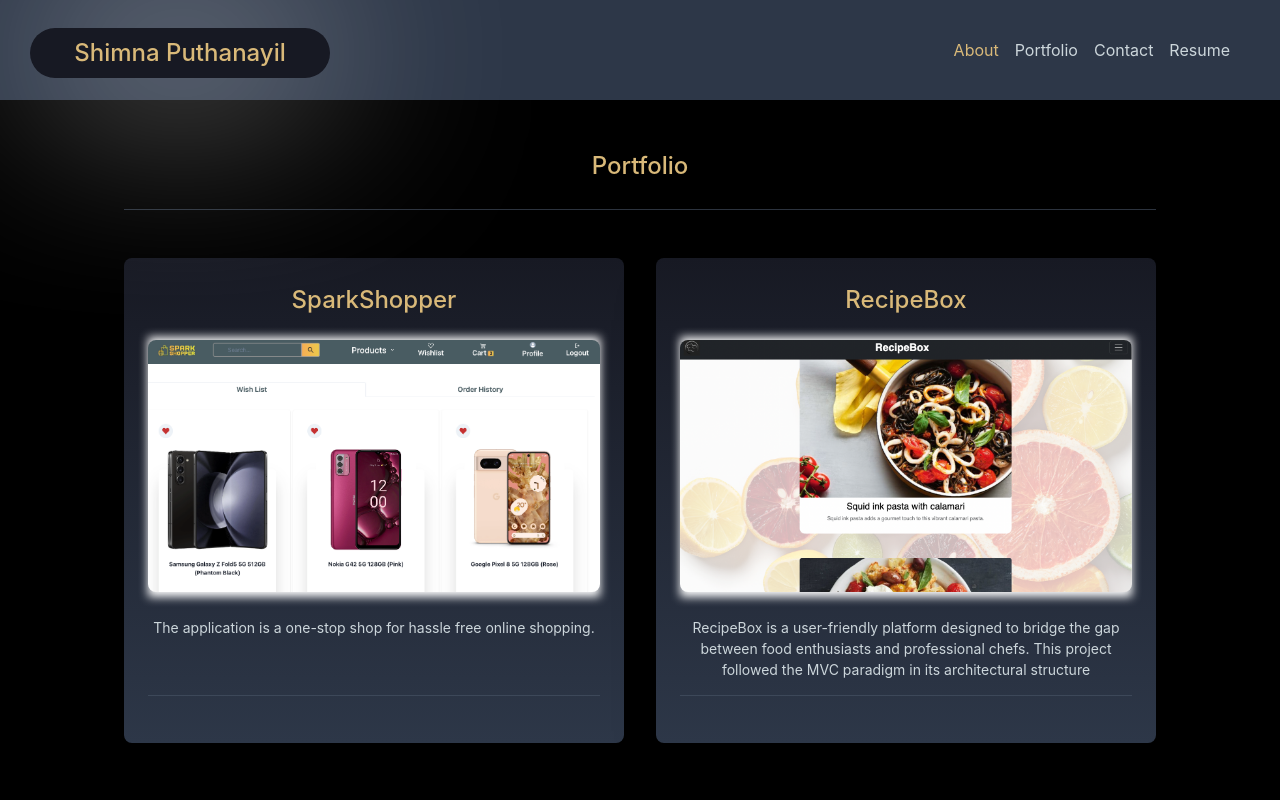
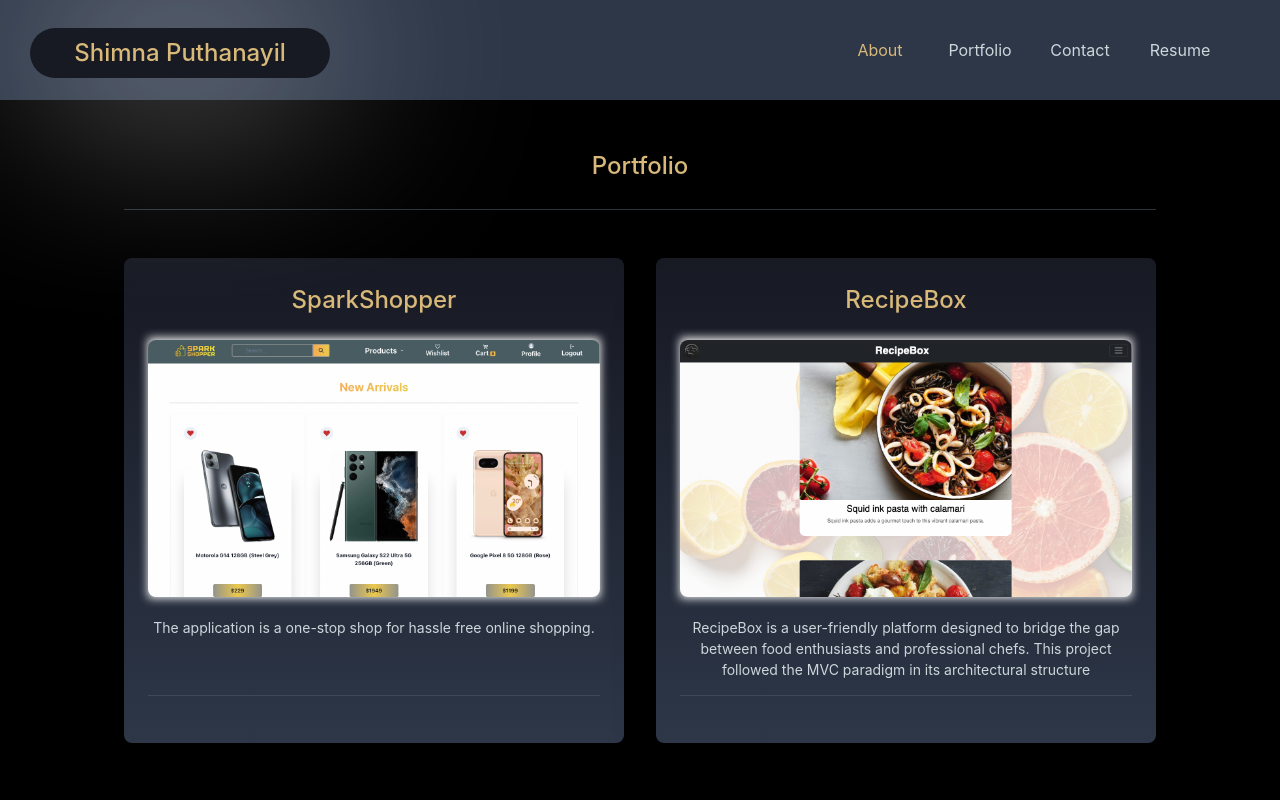
Before and after one commit to shimna-puthanayil/my-final-portfolio, a React (Vite) app: page /Portfolio in a window 1280 px wide. Shown: the top 800 px of the page. Built offline with nearby package versions, Linux system fonts and the light colour scheme; some icons are missing.

Commit message:
updated nav styling

```diff
--- a/src/components/UI/Navigation.jsx
+++ b/src/components/UI/Navigation.jsx
@@ -1,5 +1,5 @@
 //importing CHAKRA UI components
-import { Breadcrumb, BreadcrumbItem } from "@chakra-ui/react";
+import { Breadcrumb, BreadcrumbItem, Center } from "@chakra-ui/react";
 //renders the navigation links
 export default function Navigation({ links, handlePageChange, currentPage }) {
   return (
@@ -11,14 +11,25 @@
         _visited={{ color: "rgb(217, 185, 121)" }}
       >
         {links.map((link, i) => (
+          <Center
+            h="20px"
+            borderRadius="full"
+            p={4}
+            w="100px"
+            _hover={{ bg: "gray.900" }}
+          >
             <BreadcrumbItem
               key={i}
               onClick={() => handlePageChange(i)}
               color={currentPage === i ? "rgb(217, 185, 121)" : "#ccd6db"}
-            _hover={{ color: "rgb(217, 185, 121)", textDecoration: "none" }}
+              _hover={{
+                color: "rgb(217, 185, 121)",
+                textDecoration: "none",
+              }}
             >
               {link}
             </BreadcrumbItem>
+          </Center>
         ))}
       </Breadcrumb>
     </>
--- a/src/components/UI/ProjectSections/Project.jsx
+++ b/src/components/UI/ProjectSections/Project.jsx
@@ -63,7 +63,7 @@
               h: "full",
 
               pos: "absolute",
-              top: 70,
+              top: 71,
               left: 0,
               background: `url("images/wb.png") center/contain`,
               backgroundSize: "auto",
@@ -81,7 +81,7 @@
               <Image
                 mt={73}
                 rounded={"lg"}
-                height={252}
+                height={257}
                 width={500}
                 objectFit={"cover"}
                 src={url}
```
Also changed, not shown: public/images/e-com.jpeg. Lines whose indentation alone changed are shown as unchanged.
